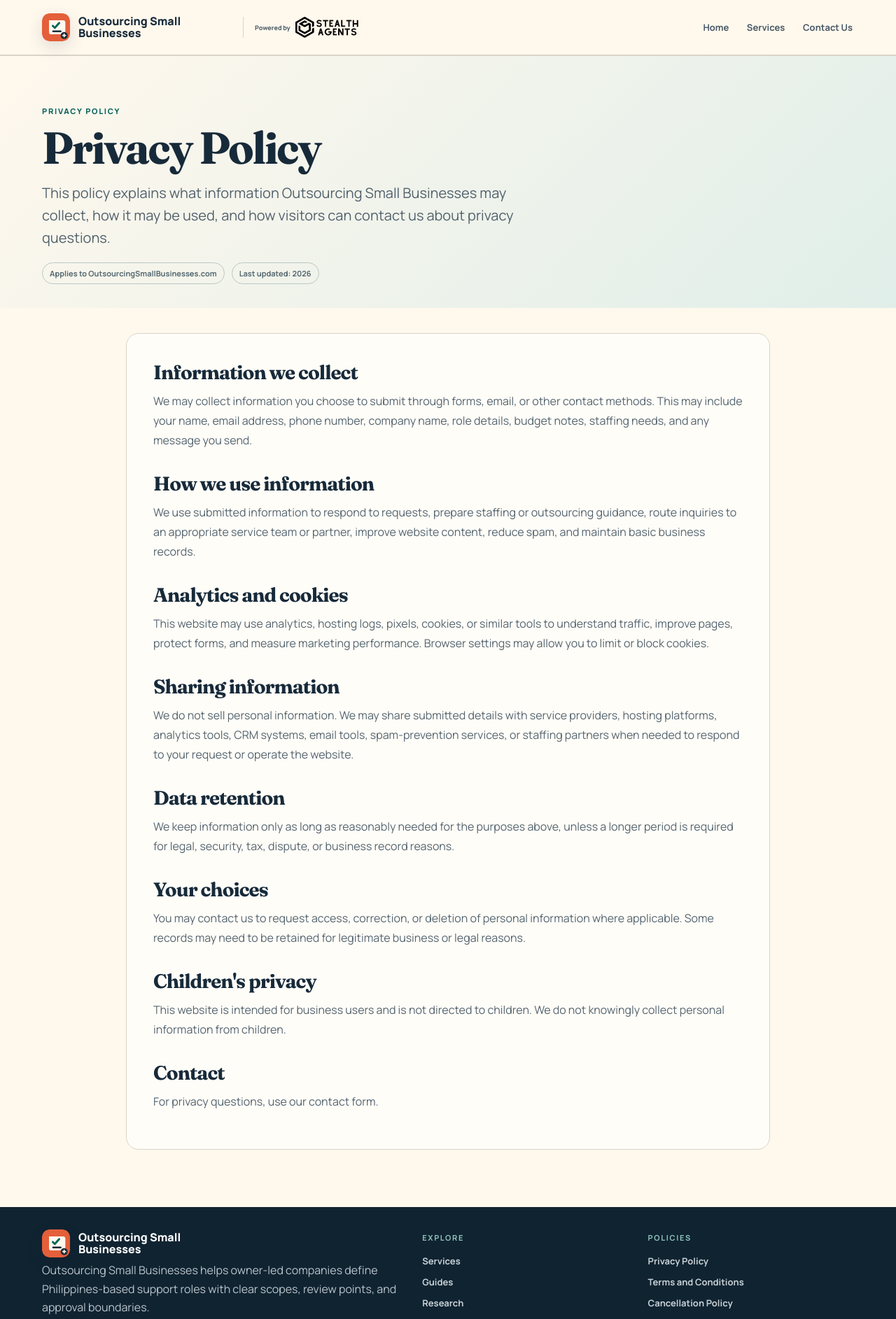
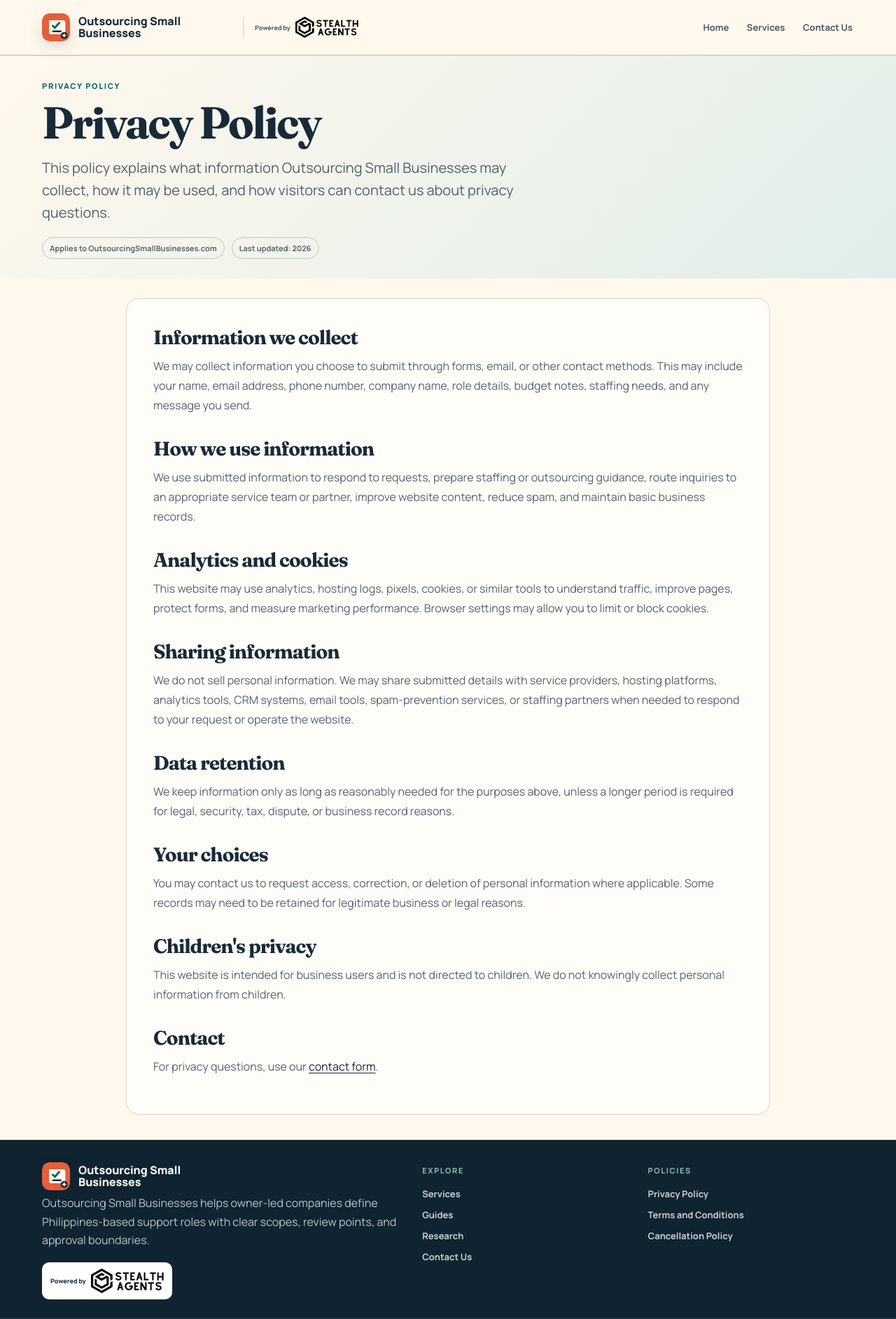
Before and after one commit to coolifystealthagents/outsourcingsmallbusinesses, a Next.js app: page /privacy in a window 1280 px wide. Shown: the top 1885 px of the page at 70% size. Built offline with nearby package versions, Linux system fonts and the light colour scheme.

Commit message:
Reduce policy-page opening and footer gaps

```diff
--- a/app/globals.css
+++ b/app/globals.css
@@ -185,11 +185,11 @@ h1, h2 { font-family: var(--serif); letter-spacing: -.035em; }
 .footer-bottom { display: flex; justify-content: space-between; gap: 22px; flex-wrap: wrap; margin-top: 48px; border-top: 1px solid rgba(255,255,255,.13); padding: 22px max(20px, calc((100vw - 1160px) / 2)); color: #9faeb6; font-size: 12px; }
 
 .legal-page { background: var(--paper); }
-.legal-hero { padding: 72px 0 34px; background: linear-gradient(135deg, var(--paper), #e0eee9); }
+.legal-hero { padding: 36px 0 28px; background: linear-gradient(135deg, var(--paper), #e0eee9); }
 .legal-hero h1 { margin-bottom: 17px; font-size: clamp(43px, 5vw, 67px); line-height: 1; }
 .legal-meta { display: flex; flex-wrap: wrap; gap: 10px; }
 .legal-meta span { border: 1px solid #b9c8c3; border-radius: 999px; padding: 7px 10px; color: #566970; font-size: 11px; font-weight: 700; }
-.legal-card { max-width: 920px; margin: 36px auto 82px; border: 1px solid var(--line); border-radius: 18px; padding: 38px; background: var(--white); }
+.legal-card { max-width: 920px; margin: 28px auto 36px; border: 1px solid var(--line); border-radius: 18px; padding: 38px; background: var(--white); }
 .legal-card h2 { margin: 31px 0 10px; font-family: var(--serif); font-size: 28px; }
 .legal-card h2:first-child { margin-top: 0; }
 .legal-card p, .legal-card li { color: #55656f; font-size: 16px; line-height: 1.75; }
@@ -380,3 +380,7 @@ main[id],section[id],article[id],h1[id],h2[id],h3[id]{scroll-margin-top:104px}
 @media(max-width:900px){
   .article-shell{width:calc(100% - 32px);margin-inline:auto}
 }
+
+/* Policy links remain visibly identifiable within reading text. */
+.legal-card a { text-decoration:underline; text-underline-offset:3px; color:var(--ink); }
+@media(max-width:640px){.legal-hero{padding:26px 0}.legal-card{width:100%;margin:24px auto;padding:22px 20px;border-radius:8px}}
```
